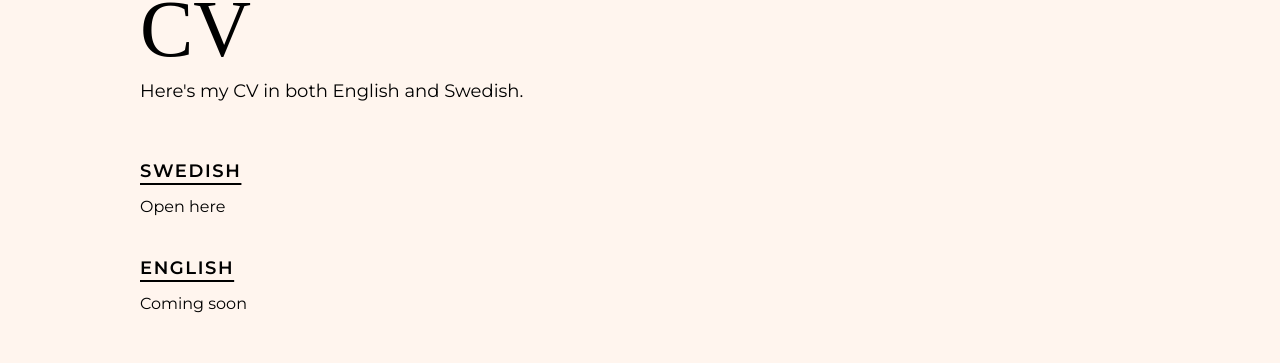
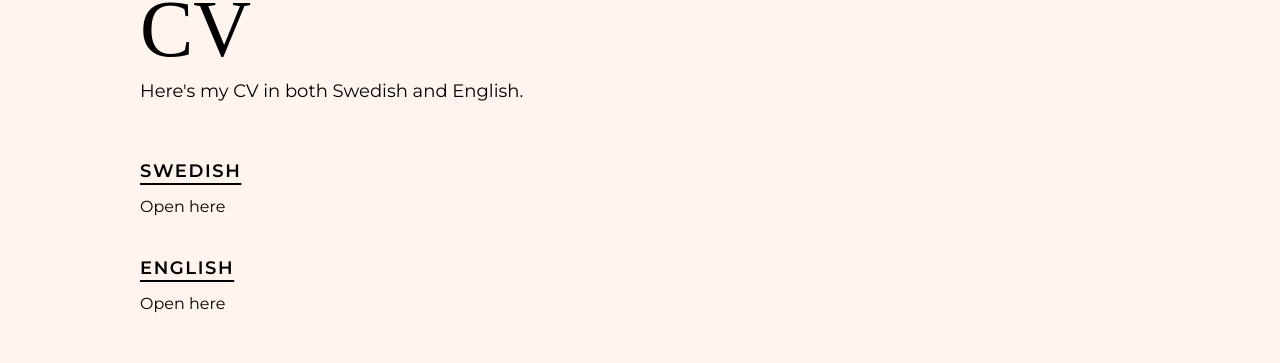
Before and after one commit to nathaliegustafsson/portfolio, a React (Vite) app: page /cv in a window 1280 px wide. Shown: the part 239-602 px from the top of the page. Built offline with nearby package versions, Linux system fonts and the light colour scheme.

Commit message:
add eng cv

```diff
--- a/src/components/Cv.tsx
+++ b/src/components/Cv.tsx
@@ -7,19 +7,26 @@ function Cv() {
 			<Container>
 				<div>
 					<Title>CV</Title>
-					<InfoText>Here's my CV in both English and Swedish.</InfoText>
+					<InfoText>Here's my CV in both Swedish and English.</InfoText>
 				</div>
 				<ContactContainer>
 					<ContactTitle>SWEDISH</ContactTitle>
-					<Link href="CV-swe.pdf" target="_blank" rel="noopener noreferrer">
+					<Link
+						href="/cv-files/CV-swe.pdf"
+						target="_blank"
+						rel="noopener noreferrer"
+					>
 						Open here
 					</Link>
 				</ContactContainer>
 				<ContactContainer>
 					<ContactTitle>ENGLISH</ContactTitle>
-					{/* <Link href="CV-swe.pdf" target="_blank" rel="noopener noreferrer"> */}
-					<Link>
-						Coming soon
+					<Link
+						href="/cv-files/CV-eng.pdf"
+						target="_blank"
+						rel="noopener noreferrer"
+					>
+						Open here
 					</Link>
 				</ContactContainer>
 			</Container>
```
